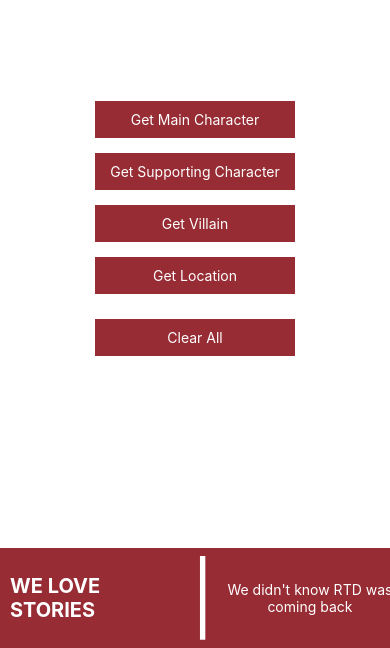
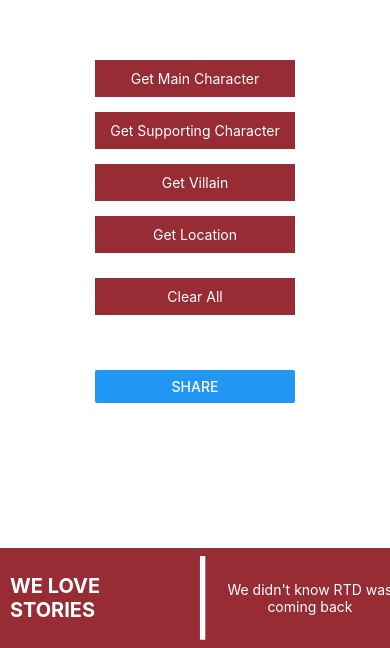
Before and after one commit to aagb1884/BigFinishGeneratorApp, a React Native app: screen / in a window 390 px wide. Shown: the part 196-844 px from the top of the page. Built offline with nearby package versions, Linux system fonts and the light colour scheme.

Commit message:
added share button

```diff
--- a/App.js
+++ b/App.js
@@ -10,6 +10,7 @@ import Villain from './components/Villain';
 import Location from './components/Location';
 // import SocialMediaShare from './components/SocialMediaShare';
 import ClearAll from './components/ClearAll';
+import ShareButton from './components/Share';
 
 
 export default function App() {
@@ -95,6 +96,11 @@ const pitch = `At last, ${mainCharacter} and ${supportingCharacter} meet ${villa
           {location && <Text style={styles.location}>in {location}</Text>}
           </View>
 
+          <View style={styles.sharing}>
+            <ShareButton pitch={pitch} />
+
+          </View>
+
           {/* <SocialMediaShare pitch={pitch}/> */}
 
 
--- /dev/null
+++ b/components/Share.js
@@ -0,0 +1,29 @@
+import React from 'react';
+import {Alert, Share, View, Button} from 'react-native';
+
+export default function ShareButton ({pitch}) {
+  const onShare = async () => {
+    try {
+      const result = await Share.share({
+        message:
+          `${pitch}`,
+      });
+      if (result.action === Share.sharedAction) {
+        if (result.activityType) {
+          // shared with activity type of result.activityType
+        } else {
+          // shared
+        }
+      } else if (result.action === Share.dismissedAction) {
+        // dismissed
+      }
+    } catch (error) {
+      Alert.alert(error.message);
+    }
+  };
+  return (
+    <View style={{marginTop: 50}}>
+      <Button onPress={onShare} title="Share" />
+    </View>
+  );
+};
```
